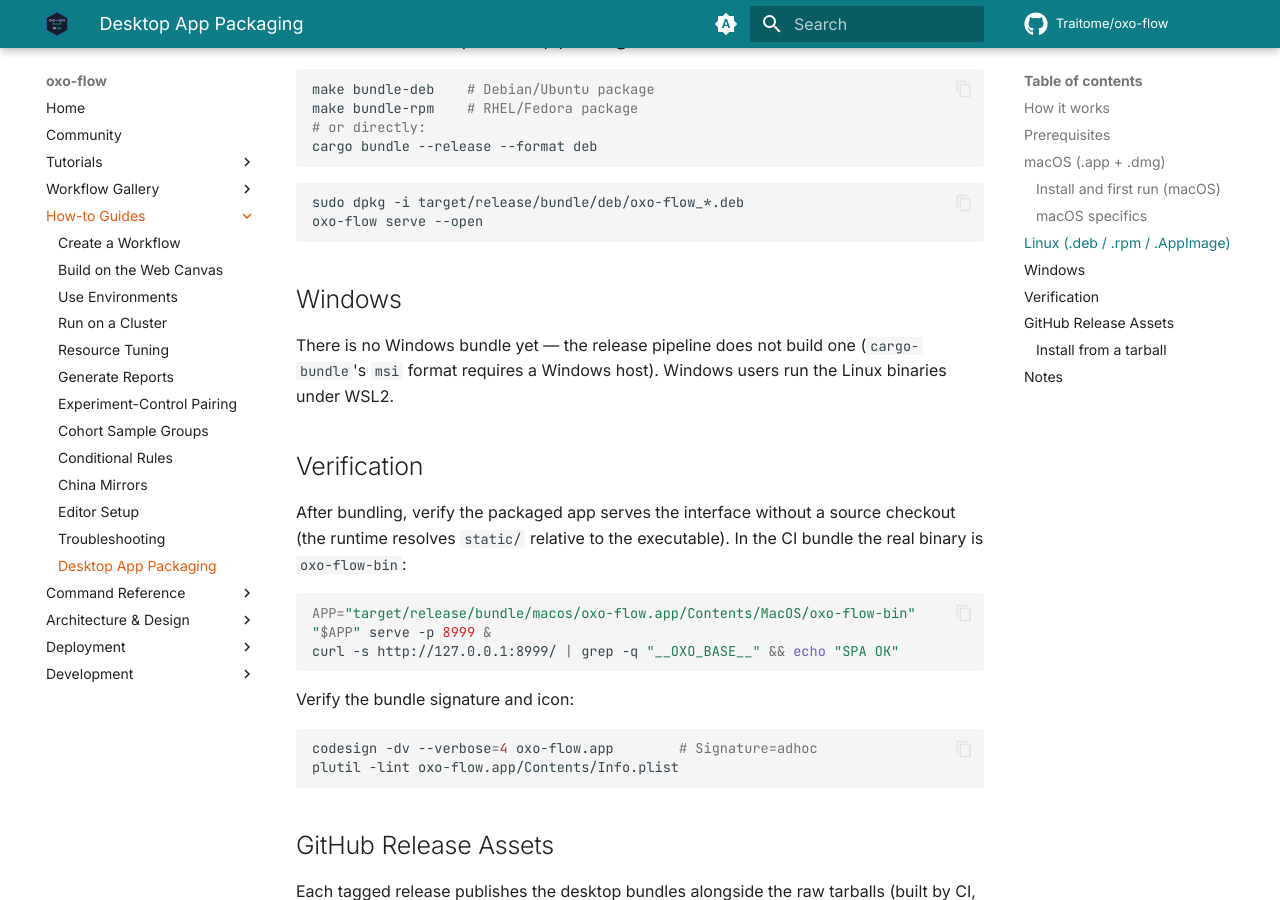
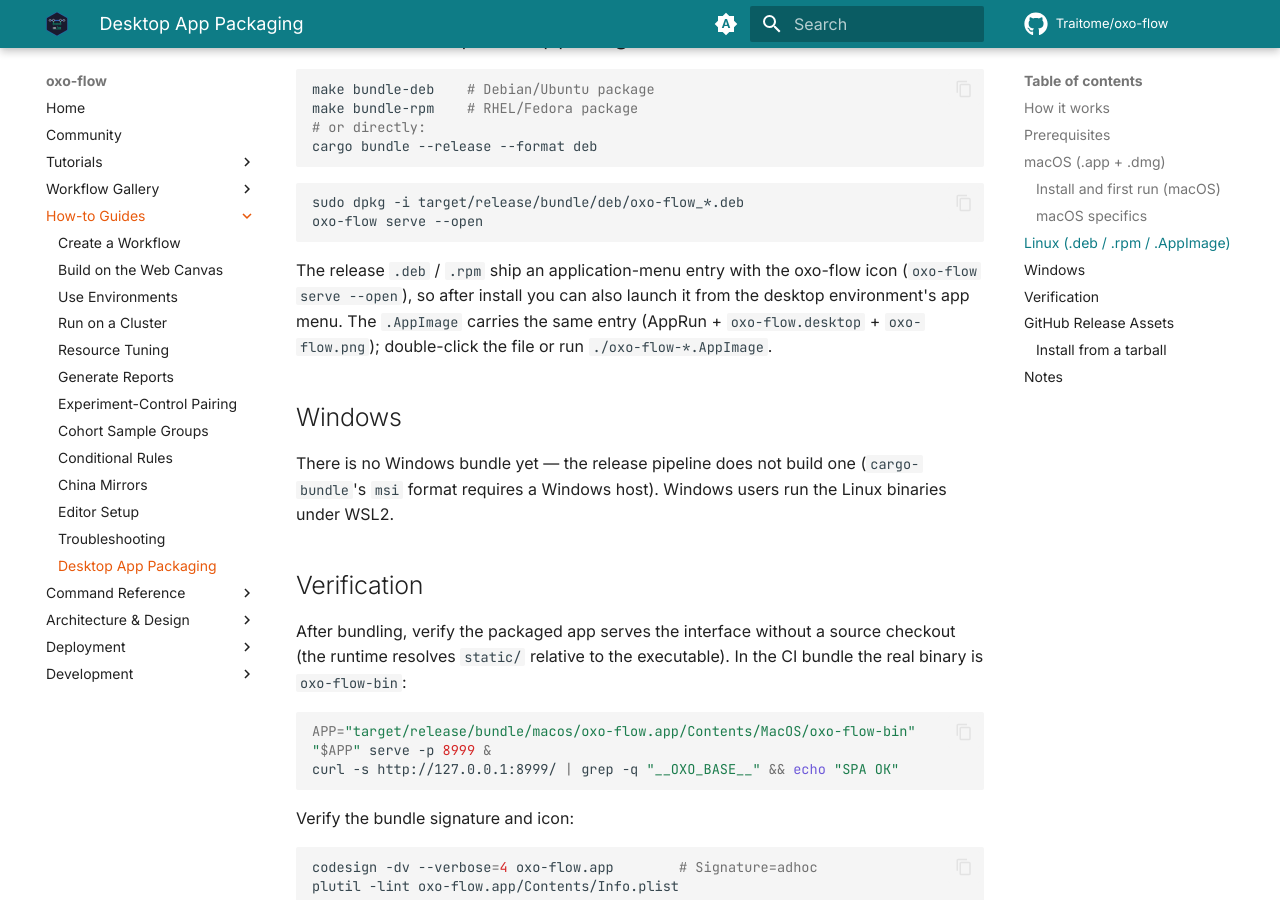
Before and after one commit to Traitome/oxo-flow, an MkDocs documentation site: the page built from docs/guide/src/how-to/desktop-app.md, in a window 1280 px wide and 900 px high, scrolled down 2761 px. Built offline with MkDocs 1.6.1 and Material for MkDocs 9.7.7, drawn with Linux system fonts in a browser that asks for light colours; comment, search, counter and statistics services are not loaded.

Commit message:
fix(ci): Linux desktop bundles get app-menu entry + icon (deb/rpm/AppImage)
- deb/rpm: ship /usr/share/applications/oxo-flow.desktop (serve --open)
  + hicolor 512x512 + pixmaps icon from logo.svg (assets/oxo-flow.png)
- AppImage: branded PNG icon replaces favicon.svg; AppRun cds to $HOME
  (same read-only-cwd defect class the macOS launcher guards)
- docs: desktop-app.md documents the Linux menu entry

````diff
--- a/docs/guide/src/how-to/desktop-app.md
+++ b/docs/guide/src/how-to/desktop-app.md
@@ -138,6 +138,12 @@
 oxo-flow serve --open
 ```
 
+The release `.deb` / `.rpm` ship an application-menu entry with the
+oxo-flow icon (`oxo-flow serve --open`), so after install you can also
+launch it from the desktop environment's app menu. The `.AppImage`
+carries the same entry (AppRun + `oxo-flow.desktop` + `oxo-flow.png`);
+double-click the file or run `./oxo-flow-*.AppImage`.
+
 ## Windows
 
 There is no Windows bundle yet — the release pipeline does not build one
````
Also changed, not shown: assets/oxo-flow.png (added), 1 other file.
